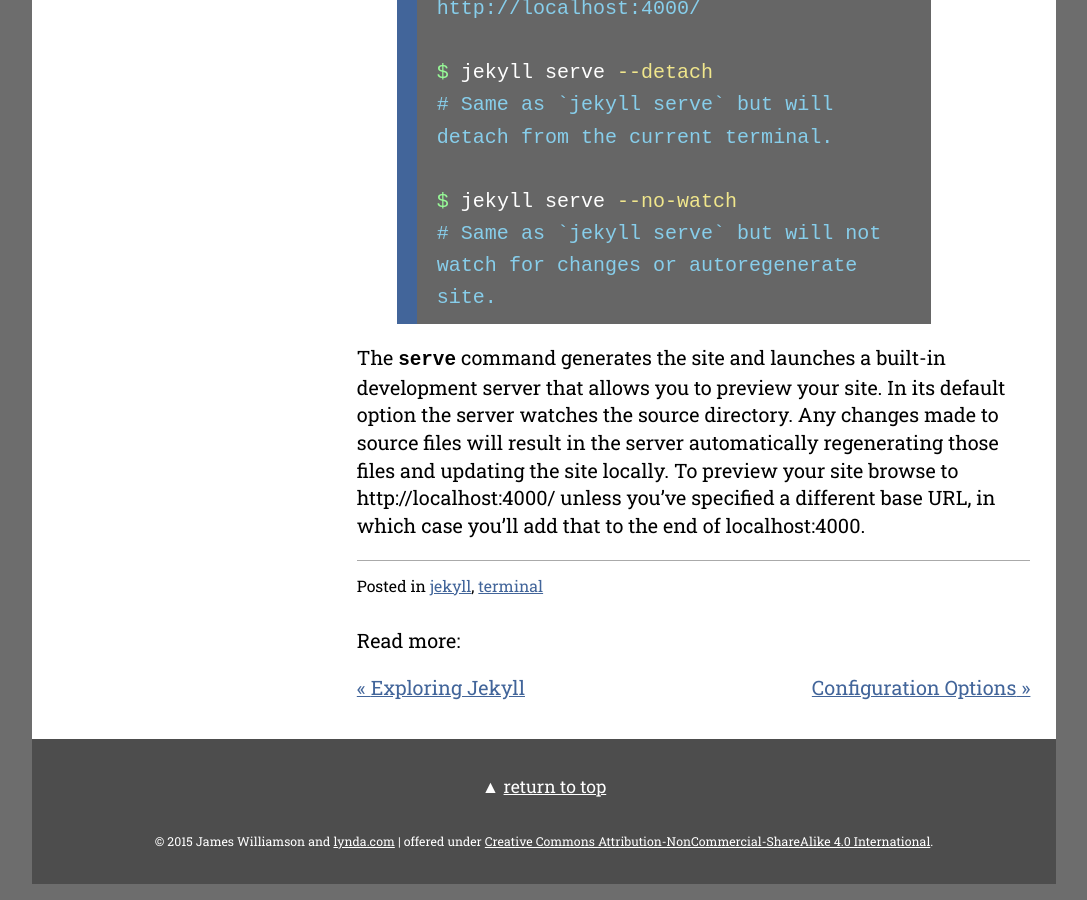
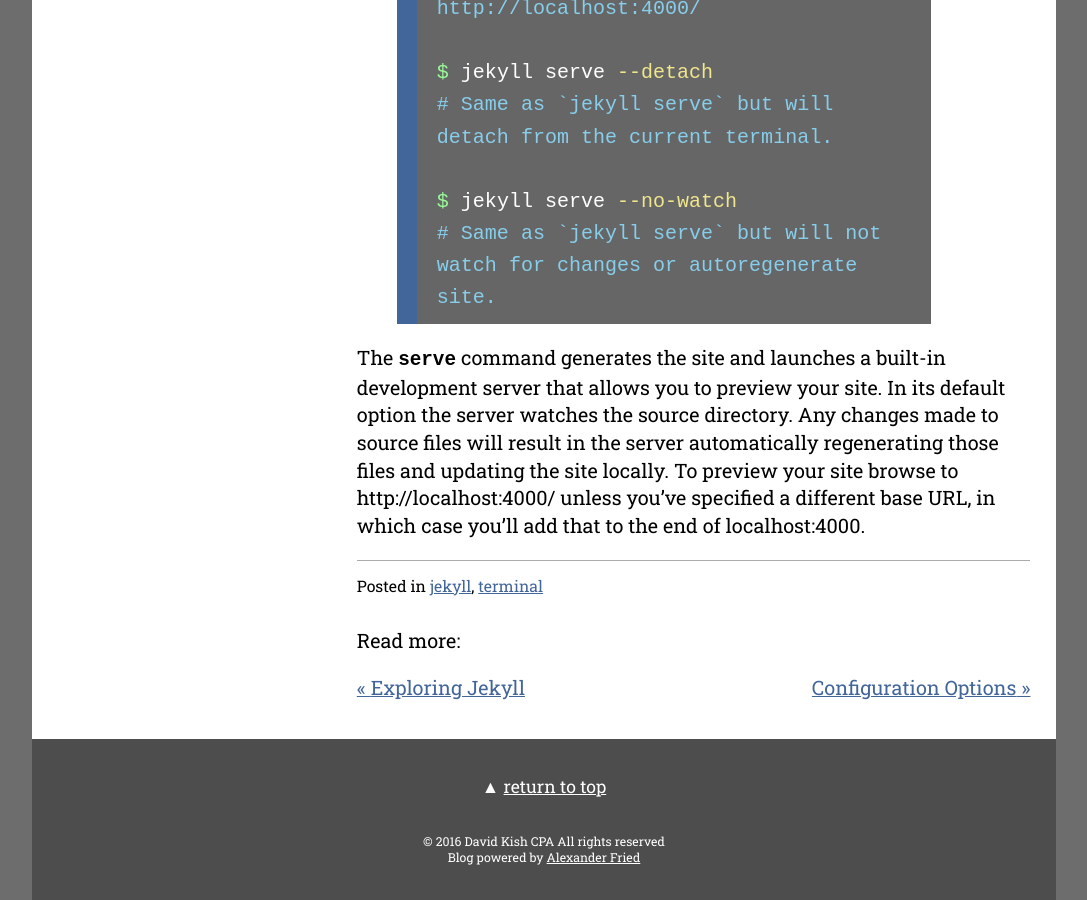
Before and after one commit to alexanderfried/jekyll-blog, a Jekyll site: the page built from _posts/2015-04-30-basic-commands.md, in a window 1280 px wide and 900 px high, scrolled down 2474 px. Shown: the whole window, without its empty margins (96-1183 px from the left). Built offline with Jekyll 4.4.1, drawn with Linux system fonts in a browser that asks for light colours.

Commit message:
changed the post-footer text

```diff
--- a/_includes/footer-post.html
+++ b/_includes/footer-post.html
@@ -1,4 +1,4 @@
 <footer role="contentinfo" class="page-footer">
 <p class="top-link"><a href="#top">return to top</a></p>
-<p class="legal">&copy; 2015 James Williamson and <a href="http://www.lynda.com" title="lynda">lynda.com</a> | offered under <a href="http://creativecommons.org/licenses/by-nc-sa/4.0/" title="Creative Commons License">Creative Commons Attribution-NonCommercial-ShareAlike 4.0 International</a>.</p>
+ <p class="legal" style="align: center">&copy; 2016 David Kish CPA All rights reserved <br> Blog powered by <a href="http://alexanderfried.com">Alexander Fried</a> </p>
 </footer>
```
